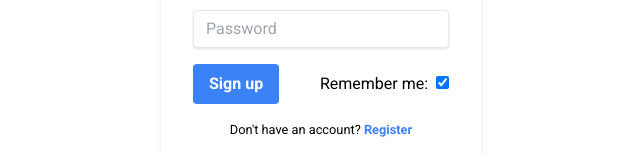
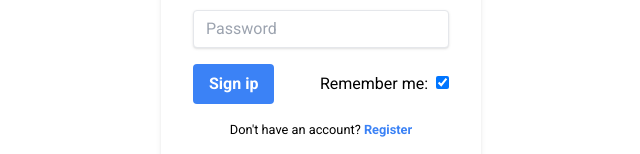
Before and after one commit to devvick230385/onfile, a React (Create React App) app: page / in a window 1280 px wide. Shown: the part 380-534 px from the top of the page, without its empty margins (319-959 px from the left). Built offline with nearby package versions, Linux system fonts and the light colour scheme; no server answers.

Commit message:
ready for upload

```diff
--- a/src/screens/auth/Login.js
+++ b/src/screens/auth/Login.js
@@ -87,7 +87,7 @@ const Login = () => {
           <Submit
             remember={remember}
             loading={loading}
-            event="Sign up"
+            event="Sign ip"
             onChangeRemember={() => setRemember(!remember)}
           />
           <div className="items-center flex flex-col mt-4">
```
